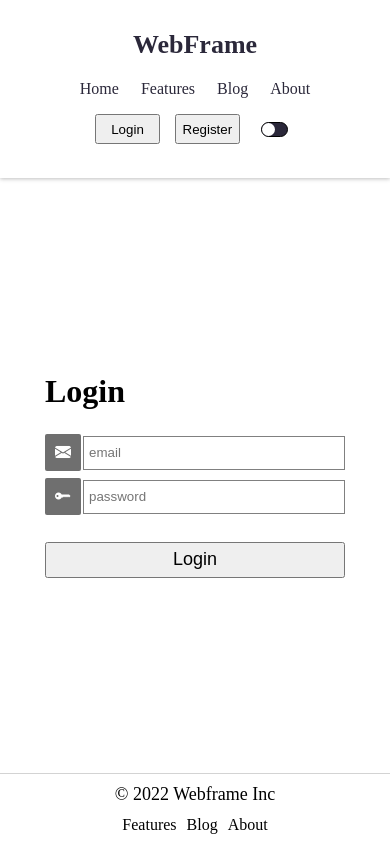
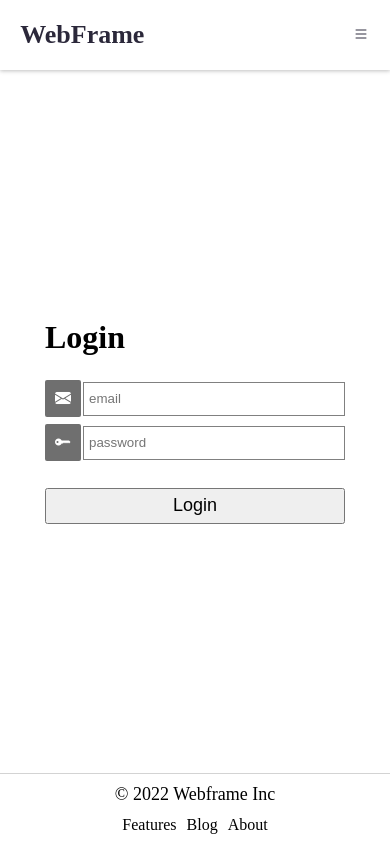
Before and after one commit to martencarlos/frontEnd, a React (Create React App) app: page /login in a window 390 px wide. Built offline with nearby package versions, Linux system fonts and the light colour scheme.

Commit message:
added hamburger menu to navbar and article summary hover display

```diff
--- a/src/App.js
+++ b/src/App.js
@@ -51,7 +51,7 @@ export default function App(){
 
     return (
         <BrowserRouter>
-            <div className= {`website ${darkMode ? "dark": ""}`}>
+            <div id="website" className= {`website ${darkMode ? "dark": ""}`}>
             <Navbar
                     siteTitle= "WebFrame"
                     login = {login}
--- a/src/Components/ArticleSummary.js
+++ b/src/Components/ArticleSummary.js
@@ -12,8 +12,6 @@ export default function ArticleSummary(props){
 
     }
 
-
-
     return (
         <div>
             <div id={props.item.id}  className="summaryCard" onClick={props.openArticle}>
@@ -23,8 +21,8 @@ export default function ArticleSummary(props){
                     <div  className="published"> {props.item.published.substring(0,16)}</div>
                     <div  className="summary"> {props.item.summary}</div>
                 </div>
-                <div className="separator"></div>
             </div>
+            <div className="separator"></div>
         </div>
     )
 }
--- a/src/Components/Navbar.js
+++ b/src/Components/Navbar.js
@@ -24,13 +24,36 @@ export default function Navbar(props){
         }
       }, [props.login])
 
+
+      useEffect(() => {
+        var x = document.getElementById("website");
+        x.addEventListener("click", closeHambMenu);
+      }, [])
+
     //Logout if cookie expired
     if(getCookie("me")==="" && props.login){
         props.toggleLogin()
     }
 
+    function closeHambMenu(){
+        var x = document.getElementById("hamb-menu");
+        if (x.style.display === "flex") {
+            x.style.display = "none";
+        }
+    }
+
+    function hambMenuClick(){
+        var x = document.getElementById("hamb-menu");
+        if (x.style.display === "flex") {
+            x.style.display = "none";
+        } else {
+            x.style.display = "flex";
+        }
+    }
+
     return (
        //<img src={`../images/${props.img}`} className="card--image" />
+        <div>
             <nav className={props.darkMode ? "dark": ""}>
                 <Link className="nav-brand"  to="/">{props.siteTitle}</Link>
 
@@ -62,6 +85,43 @@ export default function Navbar(props){
                     </div>
                 </div>}
 
+                <span className="hamb-menu" onClick={hambMenuClick}>
+                    <i className="bi bi-list" role="img" aria-label="menu"></i>
+                </span>
+
             </nav>
+            <div id="hamb-menu" className="hamb-menu">
+                <div className="nav-links-hamb">
+                        <li><NavLink className={({ isActive }) =>isActive ? "nav-link-active" : "nav-link"}  to="/home">Home</NavLink></li>
+                        <li><NavLink className={({ isActive }) =>isActive ? "nav-link-active" : "nav-link"}  to="/features">Features</NavLink></li>
+                        <li><NavLink className={({ isActive }) =>isActive ? "nav-link-active" : "nav-link"}  to="/blog">Blog</NavLink></li>
+                        <li><NavLink className={({ isActive }) =>isActive ? "nav-link-active" : "nav-link"}  to="/about">About</NavLink></li>
+                </div>
+
+                {!props.login && <div className="sign-buttons-hamb">
+                    <button className="nav-button" type="button" onClick={() => navigate('/login')}>Login</button>
+                    <button className="nav-button" type="button" onClick={() => navigate('/register')}>Register</button>
+                    <div className="toggler" >
+                        <div className="toggler--slider" onClick={props.toggleDarkMode} >
+                            <div className="toggler--slider--circle"></div>
+                        </div>
+                    </div>
+                </div>}
+                {getCookie("me") && <div className="sign-buttons-hamb">
+                    <div className="tooltip">
+                        <img id="navProfilePic" className="nav-profilepicture" alt={JSON.parse(getCookie("me")).name} />
+                        <span className="tooltip-text">{JSON.parse(getCookie("me")).name}</span>
+                    </div>
+                    <button className="nav-button" type="button" onClick={() => navigate('/logout')}>Logout</button>
+                    <div className="toggler" >
+                        <div className="toggler--slider" onClick={props.toggleDarkMode} >
+                            <div className="toggler--slider--circle"></div>
+                        </div>
+                    </div>
+                </div>}
+
+            </div>
+
+        </div>
     )
 }
--- a/src/Routes/Public/Blog.js
+++ b/src/Routes/Public/Blog.js
@@ -54,6 +54,7 @@ export default function Blog(props){
         <div className={`blog ${props.darkMode ? "dark": ""}`}>
 
             <div  className="posts" >
+                <div className="space"></div>
                 {posts.map((post, i) => (
                     <Summary
                         key = {i}
@@ -61,6 +62,7 @@ export default function Blog(props){
                         item = {post}
                         openArticle = {openArticle}
                     />
+
                 ))}
             </div>
 
--- a/src/css/article.css
+++ b/src/css/article.css
@@ -35,7 +35,7 @@ div.article p{
 
 div.article img{
     width: 100%;
-    min-width: 400px;
+    min-width: 350px;
     max-width: 600px;
     height: auto;
 
--- a/src/css/articleSummary.css
+++ b/src/css/articleSummary.css
@@ -3,27 +3,34 @@ div.summaryCard{
     display: flex;
     flex-direction: column;
 
-    border-radius: 3%;
+
     padding: 10px;
     cursor: pointer;
 
 }
 
-div.textArea{
+div.summaryCard:hover{
+    border-radius: 1%;
+    border: 1px solid grey;
+    box-shadow: rgba(0, 0, 0, 0.19) 0px 10px 20px, rgba(0, 0, 0, 0.23) 0px 6px 6px;
+}
+
+div.summaryCard .textArea{
     display: flex;
     flex-direction: column;
     margin-top: 10px;
 }
 
 div.summaryCard img{
-    width: 278px;
+    min-width: 200px;
+    height: auto;
 }
 
-div.title{
+div.summaryCard .title{
     font-weight: bold;
 }
 
-div.summary{
+div.summaryCard .summary{
     margin-top: 10px;
     margin-bottom: 10px;
 }
--- a/src/css/navbar.css
+++ b/src/css/navbar.css
@@ -1,24 +1,60 @@
 @media (max-width: 700px) {
     nav{
-        flex-direction: column;
+        padding-left: 1em !important;
+        padding-right: 1em !important;
     }
     ul.nav-links{
-        margin-right:inherit;
-        text-align: center;
-        padding-left: initial;
+        display: none;
     }
     div.sign-buttons{
-        margin-bottom: 18px;
+        display: none;
         width: 200px;
     }
     a.nav-brand{
-        margin-top:10px
+
     }
+
+    span.hamb-menu{
+        display: flex !important;
+    }
+
+
     li{
         padding-left: 10px;
         padding-right: 10px;
     }
 }
+
+span.hamb-menu {
+    display: none;
+    padding:5px;
+
+}
+
+div.hamb-menu{
+    display: none;
+    justify-content: space-between;
+    padding: 10px;
+    background-color: #8f8f8f;
+}
+
+div.nav-links-hamb{
+    display:flex;
+    flex-direction: column;
+    justify-content: space-between;
+    list-style-type: none;
+    color: inherit;
+}
+
+div.sign-buttons-hamb{
+    display:flex;
+
+    justify-content: space-between;
+    align-items: center;
+
+}
+
+
 
 nav{
     display: flex;
--- a/src/css/theme.css
+++ b/src/css/theme.css
@@ -40,6 +40,7 @@ html, body{
     height: 100%;
     align-content: space-between;
     justify-content: space-between;
+    min-width: 375px;
 }
 
 /*** Dark Mode ***/
@@ -62,16 +63,16 @@ nav.dark {
     color:white;
 }
 
-nav.dark .toggler--slider {
+body.dark .toggler--slider {
     border-color: white;
     background-color: #F5F5F5;
 }
 
-nav.dark .toggler--slider {
+body.dark .toggler--slider {
     justify-content: flex-end;
 }
 
-nav.dark .toggler--slider--circle {
+body.dark .toggler--slider--circle {
     background-color: black;
 }
 
```
Also changed, not shown: src/Components/Article.js (+6 -5 lines). Lines whose indentation alone changed are shown as unchanged.
